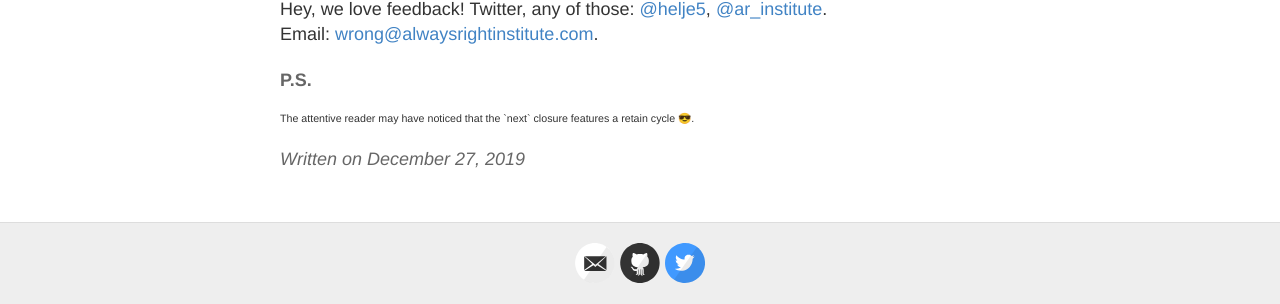
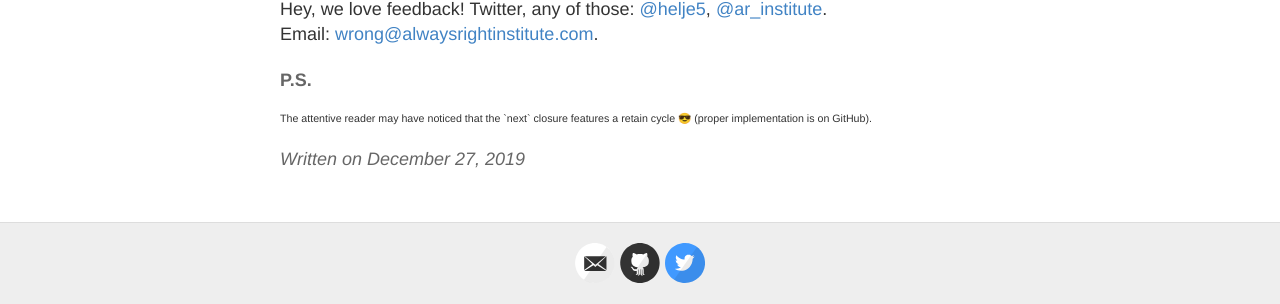
Before and after one commit to AlwaysRightInstitute/alwaysrightinstitute.github.io, a Jekyll site: the page built from _posts/2019-12-27-microexpress-nio2.md, in a window 1280 px wide and 900 px high, scrolled down 31632 px. Shown: the part 589-893 px from the top of the window. Built offline with Jekyll 4.4.1, drawn with Linux system fonts in a browser that asks for light colours.

Commit message:
Note on fix
...

```diff
--- a/_posts/2019-12-27-microexpress-nio2.md
+++ b/_posts/2019-12-27-microexpress-nio2.md
@@ -1480,5 +1480,5 @@ Email: [wrong@alwaysrightinstitute.com](mailto:wrong@alwaysrightinstitute.com).
 
 <div style="font-size: 8pt; margin-bottom: 2em;">
 The attentive reader may have noticed that the `next` closure features
-a retain cycle 😎.
+a retain cycle 😎 (proper implementation is on GitHub).
 </div>
```
